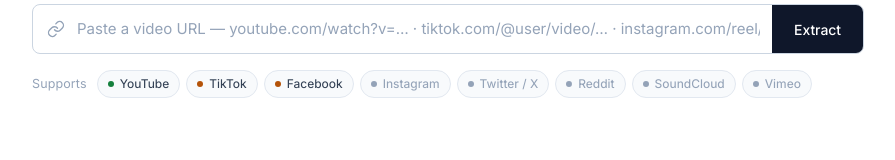
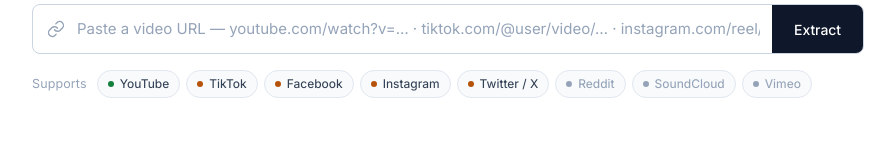
Before and after one commit to dhrubonai/media-dl-api, a website: page index.html in a window 1280 px wide. Shown: the part 281-441 px from the top of the page, without its empty margins (192-1087 px from the left). Drawn offline with Linux system fonts and the light colour scheme.

Commit message:
Add result caching (R-Gen behavior) + Instagram & Twitter extractors + proxy support for FB/IG/TikTok

```diff
--- a/index.html
+++ b/index.html
@@ -163,8 +163,8 @@
         <span class="tag"><span class="d"></span>YouTube</span>
         <span class="tag beta"><span class="d"></span>TikTok</span>
         <span class="tag beta"><span class="d"></span>Facebook</span>
-        <span class="tag off"><span class="d"></span>Instagram</span>
-        <span class="tag off"><span class="d"></span>Twitter / X</span>
+        <span class="tag beta"><span class="d"></span>Instagram</span>
+        <span class="tag beta"><span class="d"></span>Twitter / X</span>
         <span class="tag off"><span class="d"></span>Reddit</span>
         <span class="tag off"><span class="d"></span>SoundCloud</span>
         <span class="tag off"><span class="d"></span>Vimeo</span>
```
